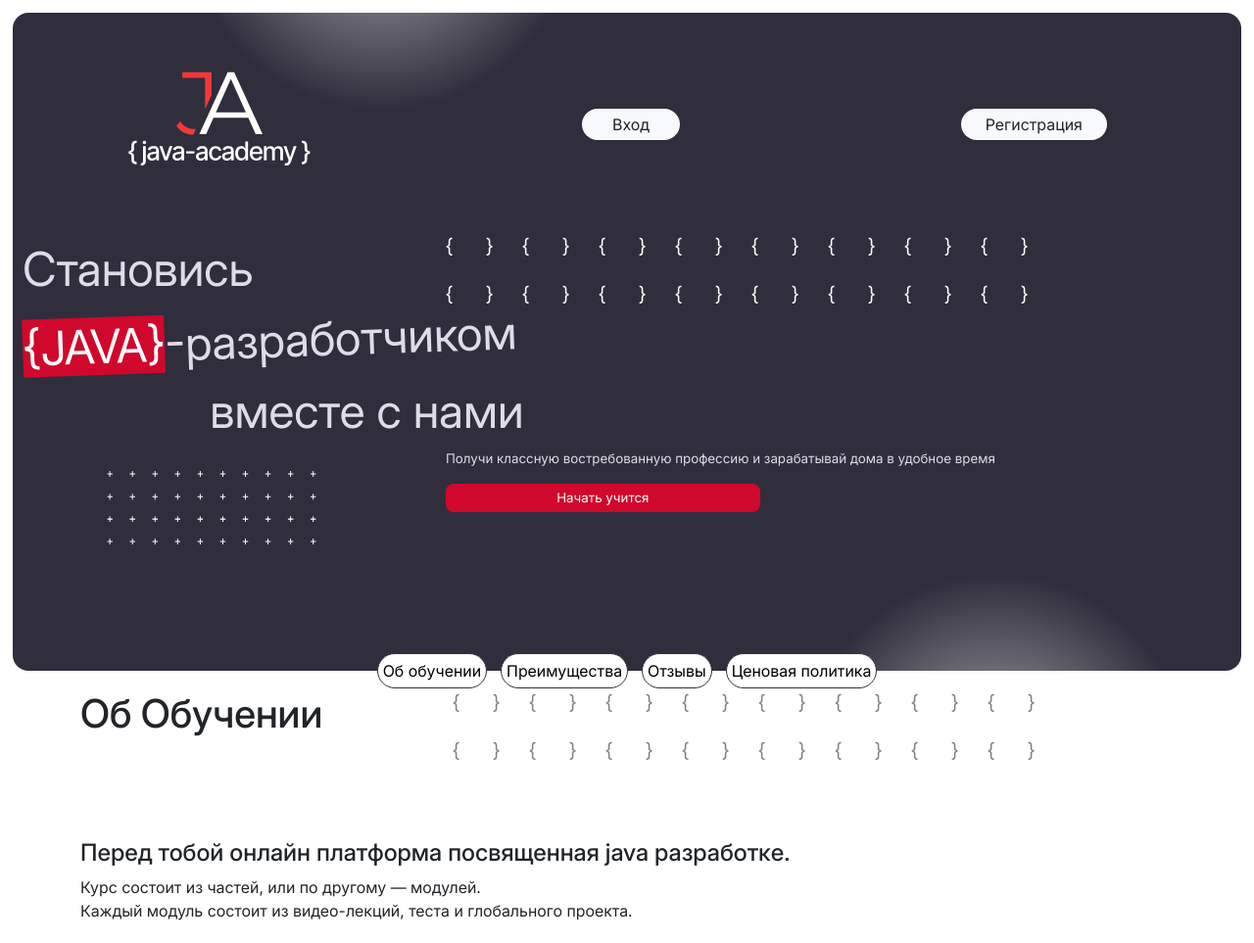
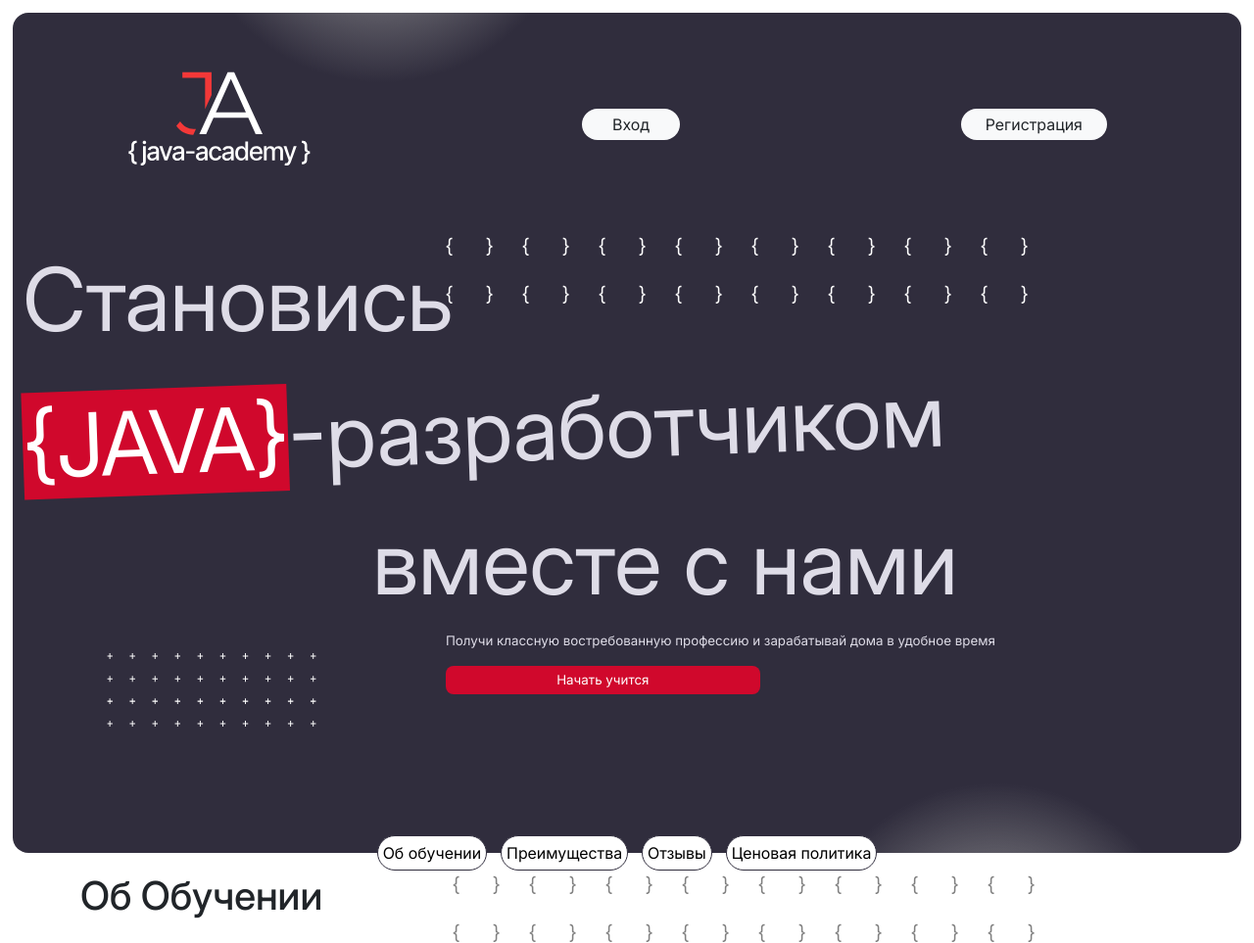
Before and after one commit to snowdy78/java-site, a PHP site: page /index.php in a window 1280 px wide. Shown: the top 963 px of the page at 98% size. Run offline with PHP 8.4, Linux system fonts and the light colour scheme; some libraries are stand-ins or nearby versions.

Commit message:
header adaptive

```diff
--- a/css/header.css
+++ b/css/header.css
@@ -30,7 +30,9 @@
     word-wrap: break-word;
     text-align: left;
 }
-
+#header .H_H {
+    font-size: 7vw;
+}
 #header a {
     color: inherit;
     text-decoration: initial;
@@ -72,7 +74,6 @@
     border-color: var(--primary-hover);
 }
 
-
 #header .header-btn__log-in {
     min-width: max-content;
     width: 100px !important;
--- a/src/page-elements/header.php
+++ b/src/page-elements/header.php
@@ -11,14 +11,14 @@
         Регистрация
     </a>
     <div class="header__content">
-        <span>Становись</span>
+        <span class="H_H">Становись</span>
         <div class="bracket-bg" style="width: 0"></div>
         <div style="grid-column: span 2">
-            <span class="inclined">
+            <span class="H_H inclined">
                 <a class="text-white" style="background-color: #D0082C">{JAVA}</a>-разработчиком
             </span>
             <br>
-            <div style="padding-left: 6.5ch">вместе с нами</div>
+            <div class="H_H" style="padding-left: 6.5ch">вместе с нами</div>
         </div>
         <div class=plus-bg>
 
```
